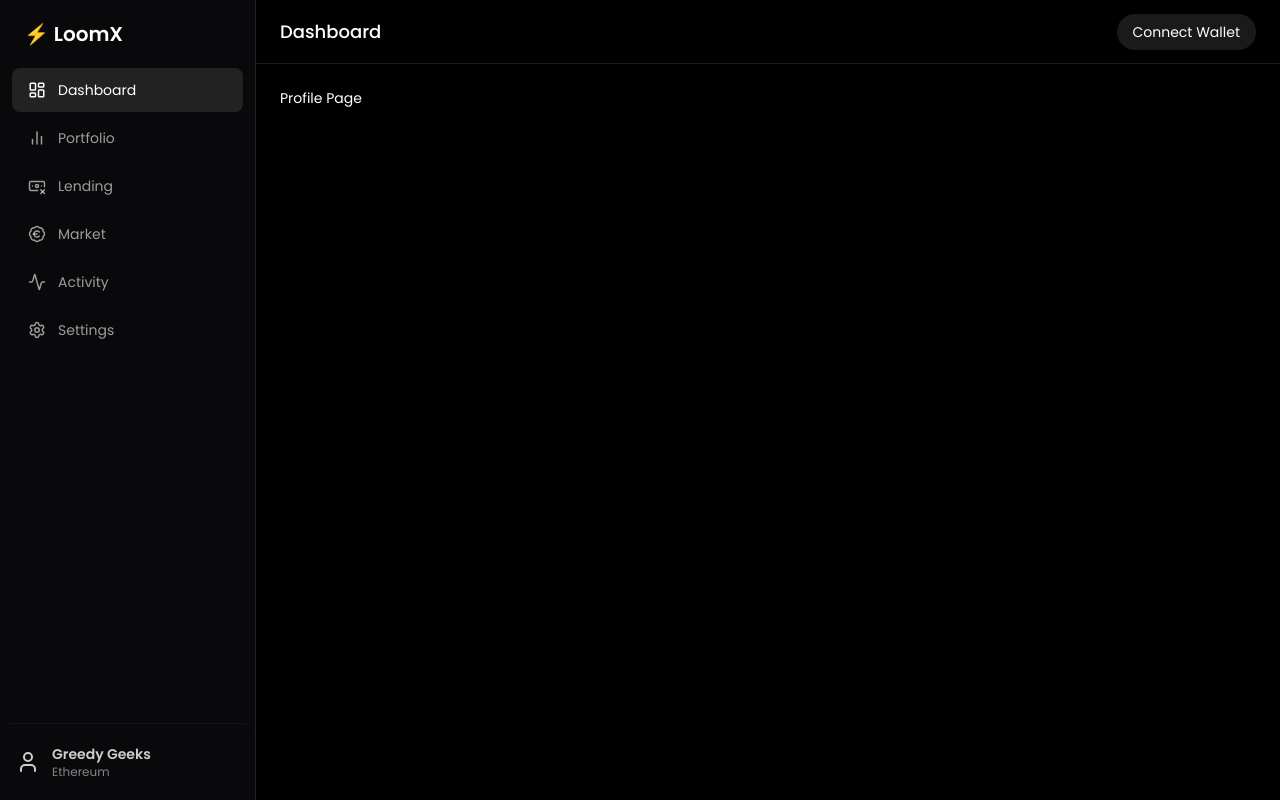
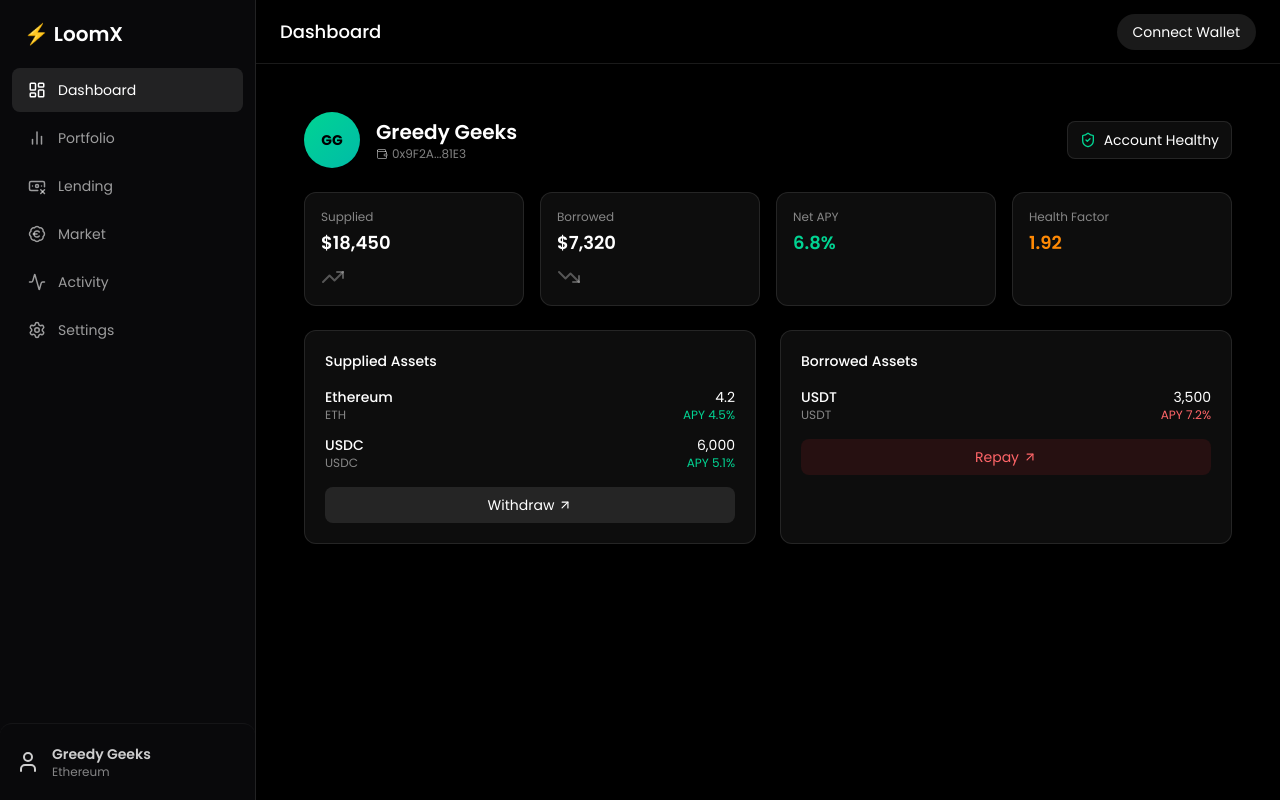
Before and after one commit to Prashanthsyntax/LoomX, a React (Vite) app in the folder client/: page /dashboard/profile in a window 1280 px wide. Built offline with nearby package versions, Linux system fonts and the light colour scheme; sample sign-in values are in the browser's storage.

Commit message:
added speedo guage and profile page

```diff
--- a/client/package.json
+++ b/client/package.json
@@ -13,12 +13,14 @@
     "@tailwindcss/vite": "^4.1.13",
     "@wagmi/connectors": "^7.1.5",
     "chart.js": "^4.5.1",
+    "d3": "^7.9.0",
     "framer-motion": "^12.29.2",
     "lenis": "^1.3.11",
     "lucide-react": "^0.542.0",
     "motion": "^12.23.12",
     "react": "^19.1.0",
     "react-chartjs-2": "^5.3.1",
+    "react-d3-speedometer": "^3.1.2",
     "react-dom": "^19.1.0",
     "react-fast-marquee": "^1.6.5",
     "react-router-dom": "^7.13.0",
--- a/client/src/components/dashboard/CreditScore.tsx
+++ b/client/src/components/dashboard/CreditScore.tsx
@@ -1,15 +1,76 @@
-const CreditScore = () => {
+import React from "react";
+import ReactSpeedometer from "react-d3-speedometer";
+
+
+/* ✅ Props Interface */
+interface CreditScoreProps {
+  score?: number;
+  maxScore?: number;
+  apy?: string;
+  risk?: string;
+}
+
+const CreditScore: React.FC<CreditScoreProps> = ({
+  score = 720,
+  maxScore = 900,
+  apy = "2.5%",
+  risk = "Low Risk",
+}) => {
   return (
-    <div className="rounded-2xl bg-zinc-900 p-6 border border-white/5 flex justify-between">
-      <div>
-        <h3 className="text-sm text-white/60">AI Credit Score</h3>
-        <p className="text-4xl font-semibold mt-2">720 <span className="text-lg text-white/40">/ 900</span></p>
-        <p className="text-md mt-2 text-green-400">Low Risk · 2.5% APY</p>
-        <p className="text-sm mt-1 text-amber-50">Learn more →</p>
+    <div className="rounded-2xl bg-zinc-900 p-4 border border-white/5 flex items-center justify-between gap-10">
+      {/* LEFT INFO */}
+      <div className="flex flex-col">
+        <h3 className="text-sm text-white/60 tracking-wide">
+          AI Credit Score
+        </h3>
+
+        <p className="text-4xl font-semibold mt-2">
+          <span className="text-white-400">{score}</span>
+          <span className="text-lg text-white/40"> / {maxScore}</span>
+        </p>
+
+        <p className="text-md mt-2 text-emerald-400">
+          {risk} · {apy} APY
+        </p>
+
+        <button className="text-sm mt-2 text-amber-300 hover:text-amber-200 transition w-fit">
+          Learn more →
+        </button>
       </div>
 
-      {/* Gauge placeholder */}
-      <div className="w-28 h-28 rounded-full bg-gradient-to-tr from-red-500 via-yellow-400 to-green-400 opacity-80" />
+      {/* RIGHT GAUGE */}
+      <div className="relative">
+        <div className="rounded-xl p-2">
+          <ReactSpeedometer
+            maxValue={maxScore}
+            value={score}
+            needleColor="#ffffff"
+            needleHeightRatio={0.7}
+            // needleTransition="easeElastic"
+            needleTransitionDuration={1400}
+            ringWidth={22}
+            segments={5}
+            segmentColors={[
+              "#ef4444", // red
+              "#f97316", // orange
+              "#facc15", // yellow
+              "#22c55e", // green
+              "#16a34a", // dark green
+            ]}
+            currentValueText=""
+            valueTextFontSize="0px"
+            textColor="#ffffff"
+            width={180}
+            height={120}
+          />
+        </div>
+
+        {/* Risk Labels */}
+        <div className="flex justify-between text-xs text-white/40 px-2 -mt-1">
+          <span>Low</span>
+          <span>Good</span>
+        </div>
+      </div>
     </div>
   );
 };
--- a/client/src/pages/dashboard/Profile.tsx
+++ b/client/src/pages/dashboard/Profile.tsx
@@ -1,7 +1,161 @@
+import {
+  ShieldCheck,
+  Wallet,
+  TrendingUp,
+  TrendingDown,
+  ArrowUpRight,
+} from "lucide-react";
+
 export default function Profile() {
   return (
-    <div>
-      Profile Page
+    <div className="min-h-screen text-white px-6 py-6 space-y-6">
+
+      {/* HEADER */}
+      <div className="flex flex-col md:flex-row md:items-center md:justify-between gap-4">
+        <div className="flex items-center gap-4">
+          <div className="w-14 h-14 rounded-full bg-gradient-to-br from-emerald-400 to-teal-500 flex items-center justify-center font-bold text-black">
+            GG
+          </div>
+
+          <div>
+            <h1 className="text-xl font-semibold">Greedy Geeks</h1>
+            <p className="text-xs text-white/50 flex items-center gap-1">
+              <Wallet size={12} /> 0x9F2A...81E3
+            </p>
+          </div>
+        </div>
+
+        <div className="flex items-center gap-2 text-sm bg-white/5 border border-white/10 px-3 py-2 rounded-lg">
+          <ShieldCheck className="text-emerald-400" size={16} />
+          Account Healthy
+        </div>
+      </div>
+
+      {/* STATS */}
+      <div className="grid grid-cols-1 md:grid-cols-4 gap-4">
+        <StatCard title="Supplied" value="$18,450" icon={<TrendingUp />} />
+        <StatCard title="Borrowed" value="$7,320" icon={<TrendingDown />} />
+        <StatCard title="Net APY" value="6.8%" positive />
+        <StatCard title="Health Factor" value="1.92" highlight />
+      </div>
+
+      {/* POSITIONS */}
+      <div className="grid grid-cols-1 lg:grid-cols-2 gap-6">
+
+        {/* SUPPLIED */}
+        <PositionCard
+          title="Supplied Assets"
+          items={[
+            { name: "Ethereum", symbol: "ETH", amount: "4.2", apy: "4.5%" },
+            { name: "USDC", symbol: "USDC", amount: "6,000", apy: "5.1%" },
+          ]}
+          action="Withdraw"
+        />
+
+        {/* BORROWED */}
+        <PositionCard
+          title="Borrowed Assets"
+          items={[
+            { name: "USDT", symbol: "USDT", amount: "3,500", apy: "7.2%" },
+          ]}
+          action="Repay"
+          danger
+        />
+      </div>
     </div>
-  )
+  );
 }
+
+/* ================= COMPONENTS ================= */
+
+function StatCard({
+  title,
+  value,
+  icon,
+  positive,
+  highlight,
+}: {
+  title: string;
+  value: string;
+  icon?: React.ReactNode;
+  positive?: boolean;
+  highlight?: boolean;
+}) {
+  return (
+    <div className="bg-white/5 border border-white/10 rounded-xl p-4">
+      <p className="text-xs text-white/50 mb-1">{title}</p>
+      <div
+        className={`text-lg font-semibold ${
+          positive
+            ? "text-emerald-400"
+            : highlight
+            ? "text-orange-400"
+            : ""
+        }`}
+      >
+        {value}
+      </div>
+      {icon && <div className="text-white/30 mt-2">{icon}</div>}
+    </div>
+  );
+}
+
+function PositionCard({
+  title,
+  items,
+  action,
+  danger,
+}: {
+  title: string;
+  items: {
+    name: string;
+    symbol: string;
+    amount: string;
+    apy: string;
+  }[];
+  action: string;
+  danger?: boolean;
+}) {
+  return (
+    <div className="bg-white/5 border border-white/10 rounded-xl p-5">
+      <h2 className="font-medium mb-4">{title}</h2>
+
+      <div className="space-y-3">
+        {items.map((item) => (
+          <div
+            key={item.symbol}
+            className="flex items-center justify-between"
+          >
+            <div>
+              <p className="font-medium">{item.name}</p>
+              <p className="text-xs text-white/50">{item.symbol}</p>
+            </div>
+
+            <div className="text-right">
+              <p>{item.amount}</p>
+              <p
+                className={`text-xs ${
+                  danger ? "text-red-400" : "text-emerald-400"
+                }`}
+              >
+                APY {item.apy}
+              </p>
+            </div>
+          </div>
+        ))}
+      </div>
+
+      <button
+        className={`mt-4 w-full py-2 rounded-lg flex items-center justify-center gap-1 transition
+          ${
+            danger
+              ? "bg-red-500/10 hover:bg-red-500/20 text-red-400"
+              : "bg-white/10 hover:bg-white/20"
+          }`}
+      >
+        {action}
+        <ArrowUpRight size={14} />
+      </button>
+    </div>
+  );
+}
--- /dev/null
+++ b/client/src/types/react-d3-speedometer.d.ts
@@ -0,0 +1,5 @@
+declare module "react-d3-speedometer" {
+  import * as React from "react";
+  const ReactSpeedometer: React.FC<any>;
+  export default ReactSpeedometer;
+}
```
Also changed, not shown: 1 other file (tests, documents, lock files or other folders).
